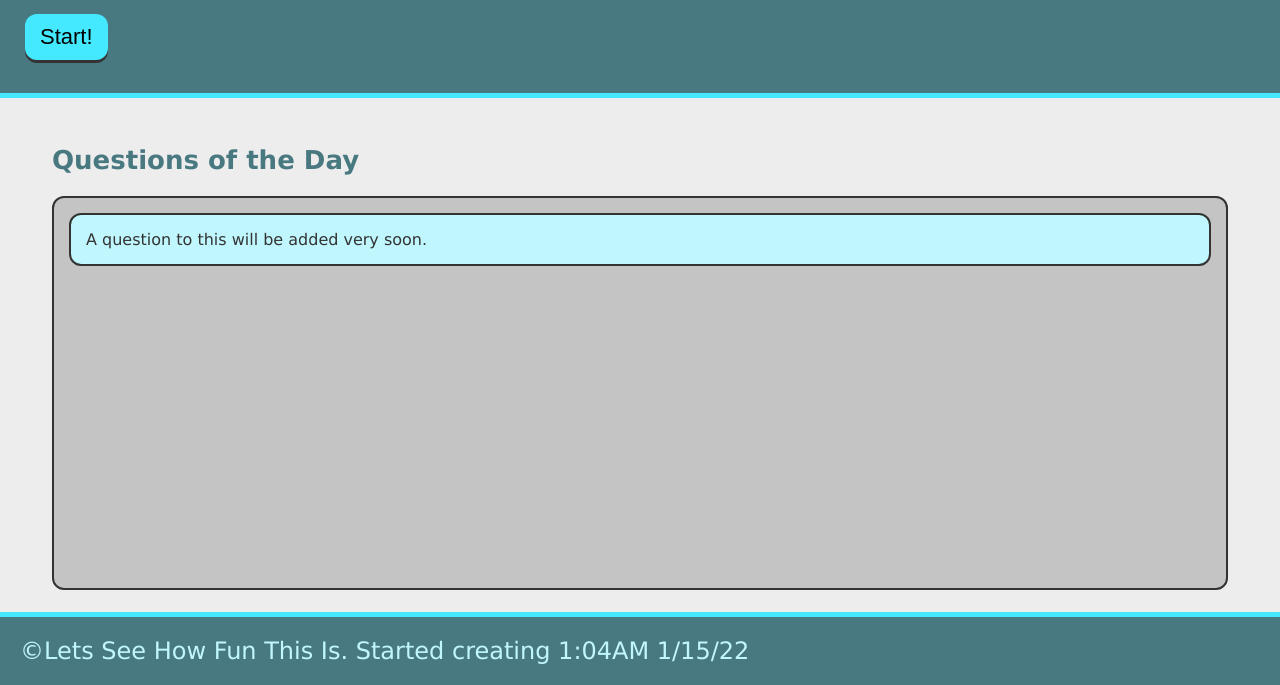
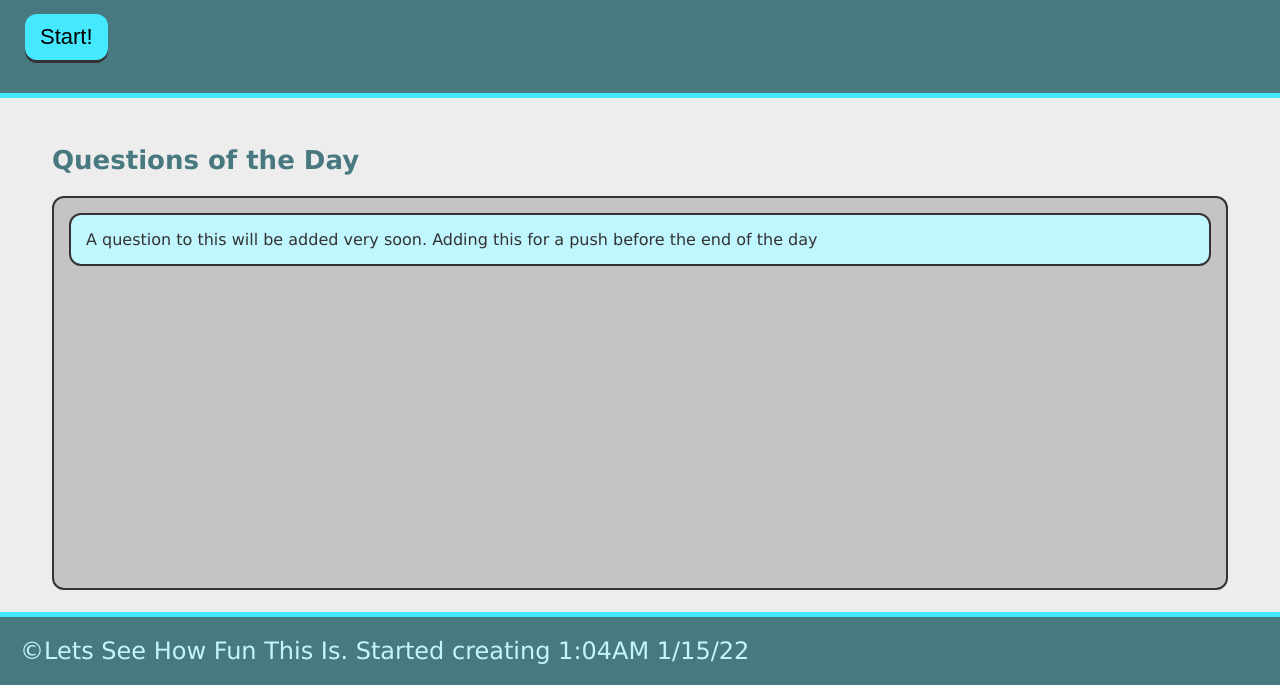
Before and after one commit to marcusxhale1/web-api-challenge, a plain HTML site: page index.html in a window 1280 px wide. Shown: the part 115-800 px from the top of the page. Drawn offline with Linux system fonts and the light colour scheme.

Commit message:
commit for the day

```diff
--- a/index.html
+++ b/index.html
@@ -20,7 +20,7 @@
     <section class="task-list-wrapper">
         <h2 class="list-title">Questions of the Day</h2>
         <ul class="task-list" id="tasks-to-do">
-            <li class="task-item">A question to this will be added very soon.</li>
+            <li class="task-item">A question to this will be added very soon. Adding this for a push before the end of the day</li>
         </ul>
     </section>
 </main>
```
